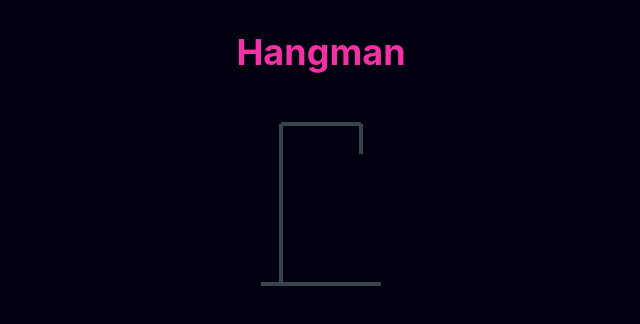
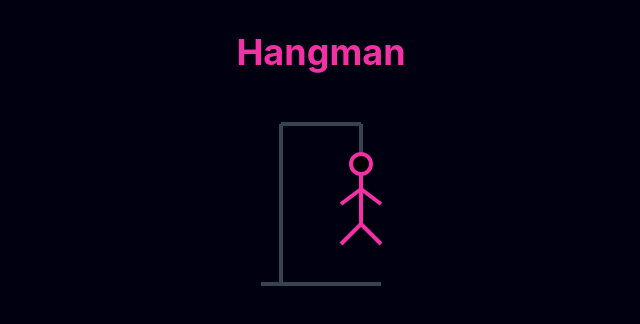
Before and after one commit to games-in-js/hangman-game, a React (Vite) app: page / in a window 1280 px wide. Shown: the top 324 px of the page, without its empty margins (319-959 px from the left). Built offline with nearby package versions, Linux system fonts and the light colour scheme.

Commit message:
chore: add body

```diff
--- a/src/components/HangmanFigure.tsx
+++ b/src/components/HangmanFigure.tsx
@@ -6,10 +6,24 @@ function HangmanFigure() {
     { x1: 140, y1: 20, x2: 140, y2: 50 },
   ];
 
+  const parts = [
+    { type: "line", x1: 140, y1: 70, x2: 140, y2: 120, id: "body" },
+    { type: "line", x1: 140, y1: 85, x2: 120, y2: 100, id: "leftArm" },
+    { type: "line", x1: 140, y1: 85, x2: 160, y2: 100, id: "rightArm" },
+    { type: "line", x1: 140, y1: 120, x2: 120, y2: 140, id: "leftLeg" },
+    { type: "line", x1: 140, y1: 120, x2: 160, y2: 140, id: "rightLeg" },
+  ];
+
   return (
     <svg width="200" height="200" viewBox="0 0 200 200">
       {gallowsLines.map((line, i) => (
         <line key={i} {...line} className="stroke-gray-200 stroke-[4px]" />
+      ))}
+
+      <circle cx="140" cy="60" r="10" className="stroke-pink stroke-[4px]" />
+
+      {parts.map((part) => (
+        <line key={part.id} {...part} className="stroke-pink stroke-[4px]" />
       ))}
     </svg>
   );
```
